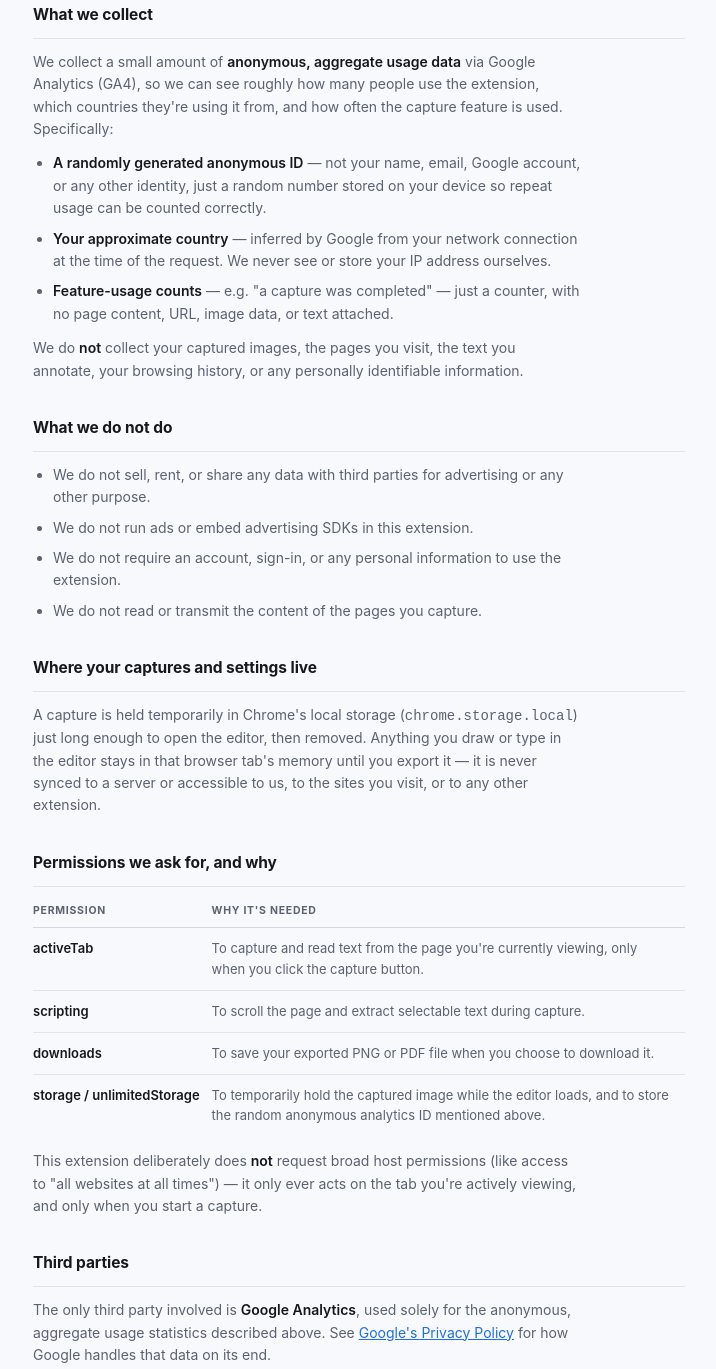
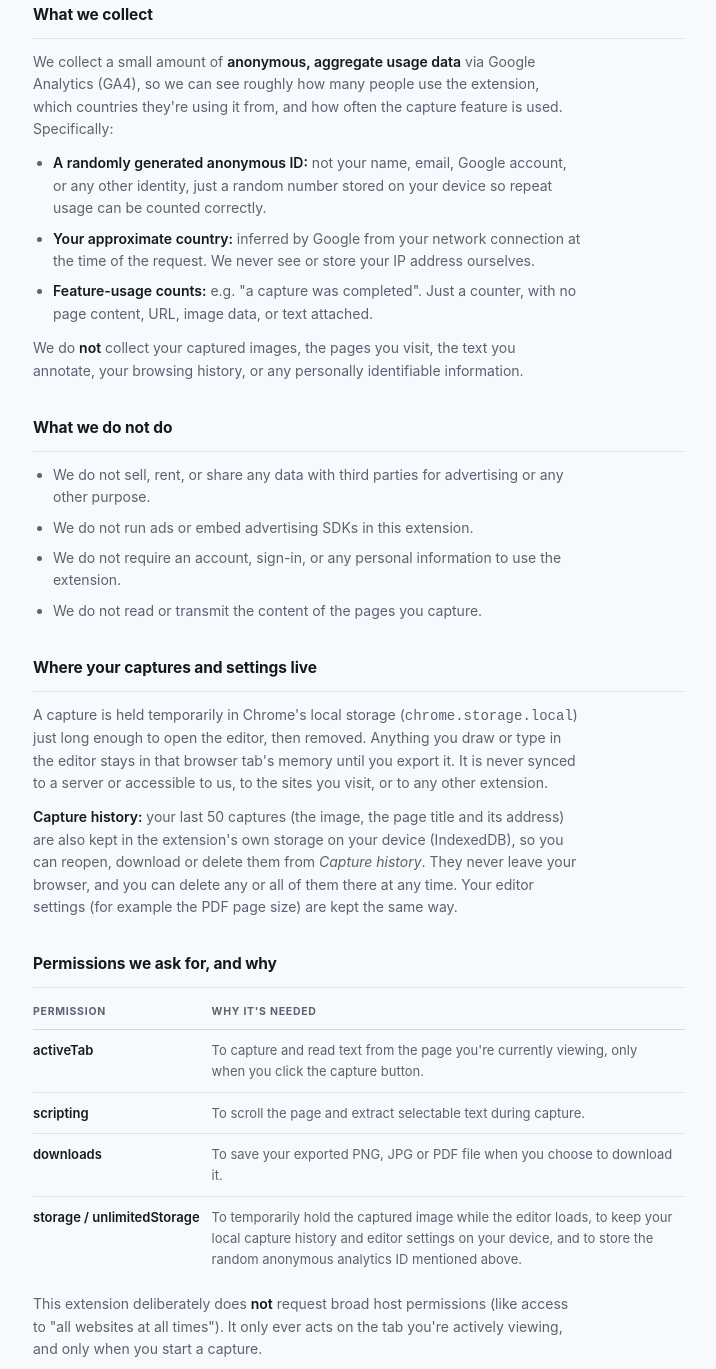
Before and after one commit to faysalfaraji/full-page-screenshot-pdf-privacy, a plain HTML site: page index.html in a window 1280 px wide. Shown: the part 645-2014 px from the top of the page, without its empty margins (281-997 px from the left). Drawn offline with Linux system fonts and the light colour scheme.

Commit message:
pdate privacy policy for Full Page Screenshot & PDF.html

```diff
--- a/index.html
+++ b/index.html
@@ -3,7 +3,7 @@
 <head>
 <meta charset="UTF-8"/>
 <meta name="viewport" content="width=device-width, initial-scale=1.0"/>
-<title>Full Page Screenshot &amp; PDF — Privacy Policy</title>
+<title>Full Page Screenshot &amp; PDF · Privacy Policy</title>
 <style>
   *, *::before, *::after { box-sizing: border-box; }
 
@@ -182,7 +182,7 @@
 
   <div class="summary">
     <p class="summary-label">In short</p>
-    <p>Full Page Screenshot &amp; PDF captures and edits your screenshot <strong>entirely inside your own browser</strong>. Your captured page, annotations, and edited image are never uploaded to any server. The only thing that ever leaves your device is a small, anonymous usage count (like "a capture happened") sent to Google Analytics — never the image itself, never page content, never anything that identifies you.</p>
+    <p>Full Page Screenshot &amp; PDF captures and edits your screenshot <strong>entirely inside your own browser</strong>. Your captured page, annotations, and edited image are never uploaded to any server. The only thing that ever leaves your device is a small, anonymous usage count (like "a capture happened") sent to Google Analytics. Never the image itself, never page content, never anything that identifies you.</p>
   </div>
 
   <section>
@@ -195,9 +195,9 @@
     <h2>What we collect</h2>
     <p>We collect a small amount of <strong>anonymous, aggregate usage data</strong> via Google Analytics (GA4), so we can see roughly how many people use the extension, which countries they're using it from, and how often the capture feature is used. Specifically:</p>
     <ul>
-      <li><strong>A randomly generated anonymous ID</strong> — not your name, email, Google account, or any other identity, just a random number stored on your device so repeat usage can be counted correctly.</li>
-      <li><strong>Your approximate country</strong> — inferred by Google from your network connection at the time of the request. We never see or store your IP address ourselves.</li>
-      <li><strong>Feature-usage counts</strong> — e.g. "a capture was completed" — just a counter, with no page content, URL, image data, or text attached.</li>
+      <li><strong>A randomly generated anonymous ID:</strong> not your name, email, Google account, or any other identity, just a random number stored on your device so repeat usage can be counted correctly.</li>
+      <li><strong>Your approximate country:</strong> inferred by Google from your network connection at the time of the request. We never see or store your IP address ourselves.</li>
+      <li><strong>Feature-usage counts:</strong> e.g. "a capture was completed". Just a counter, with no page content, URL, image data, or text attached.</li>
     </ul>
     <p>We do <strong>not</strong> collect your captured images, the pages you visit, the text you annotate, your browsing history, or any personally identifiable information.</p>
   </section>
@@ -214,7 +214,8 @@
 
   <section>
     <h2>Where your captures and settings live</h2>
-    <p>A capture is held temporarily in Chrome's local storage (<code>chrome.storage.local</code>) just long enough to open the editor, then removed. Anything you draw or type in the editor stays in that browser tab's memory until you export it — it is never synced to a server or accessible to us, to the sites you visit, or to any other extension.</p>
+    <p>A capture is held temporarily in Chrome's local storage (<code>chrome.storage.local</code>) just long enough to open the editor, then removed. Anything you draw or type in the editor stays in that browser tab's memory until you export it. It is never synced to a server or accessible to us, to the sites you visit, or to any other extension.</p>
+    <p><strong>Capture history:</strong> your last 50 captures (the image, the page title and its address) are also kept in the extension's own storage on your device (IndexedDB), so you can reopen, download or delete them from <em>Capture history</em>. They never leave your browser, and you can delete any or all of them there at any time. Your editor settings (for example the PDF page size) are kept the same way.</p>
   </section>
 
   <section>
@@ -224,11 +225,11 @@
         <tr><th>Permission</th><th>Why it's needed</th></tr>
         <tr><td>activeTab</td><td>To capture and read text from the page you're currently viewing, only when you click the capture button.</td></tr>
         <tr><td>scripting</td><td>To scroll the page and extract selectable text during capture.</td></tr>
-        <tr><td>downloads</td><td>To save your exported PNG or PDF file when you choose to download it.</td></tr>
-        <tr><td>storage / unlimitedStorage</td><td>To temporarily hold the captured image while the editor loads, and to store the random anonymous analytics ID mentioned above.</td></tr>
+        <tr><td>downloads</td><td>To save your exported PNG, JPG or PDF file when you choose to download it.</td></tr>
+        <tr><td>storage / unlimitedStorage</td><td>To temporarily hold the captured image while the editor loads, to keep your local capture history and editor settings on your device, and to store the random anonymous analytics ID mentioned above.</td></tr>
       </table>
     </div>
-    <p style="margin-top:14px;">This extension deliberately does <strong>not</strong> request broad host permissions (like access to "all websites at all times") — it only ever acts on the tab you're actively viewing, and only when you start a capture.</p>
+    <p style="margin-top:14px;">This extension deliberately does <strong>not</strong> request broad host permissions (like access to "all websites at all times"). It only ever acts on the tab you're actively viewing, and only when you start a capture.</p>
   </section>
 
   <section>
@@ -252,7 +253,7 @@
   </section>
 
   <footer>
-    <div>Full Page Screenshot &amp; PDF — capture, annotate, export.</div>
+    <div>Full Page Screenshot &amp; PDF: capture, annotate, export.</div>
     <div class="footer-also">Also by the same maker: <a href="https://www.promptmasterpro.net" target="_blank" rel="noopener">PromptMaster Pro →</a></div>
   </footer>
 
```
